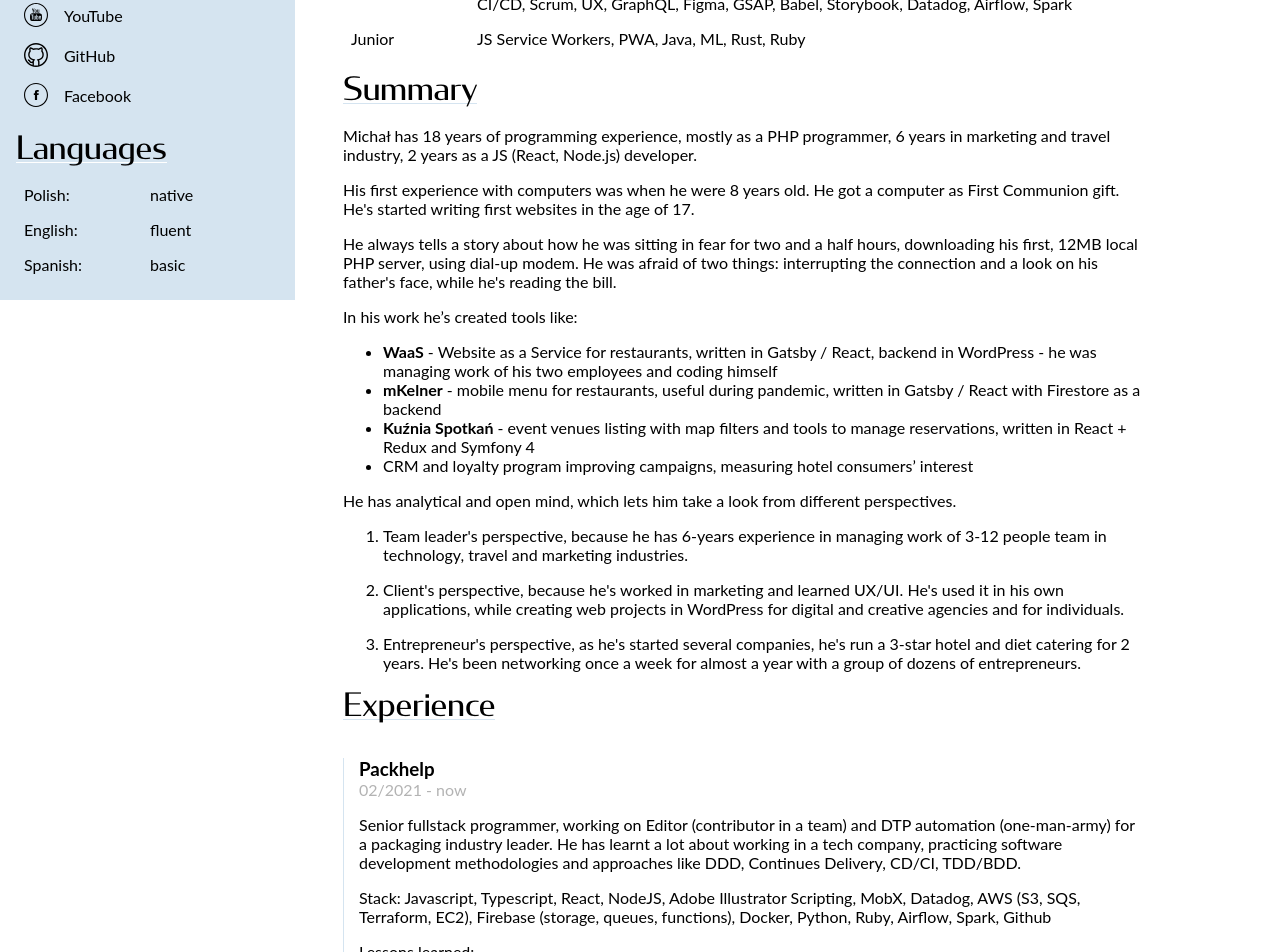
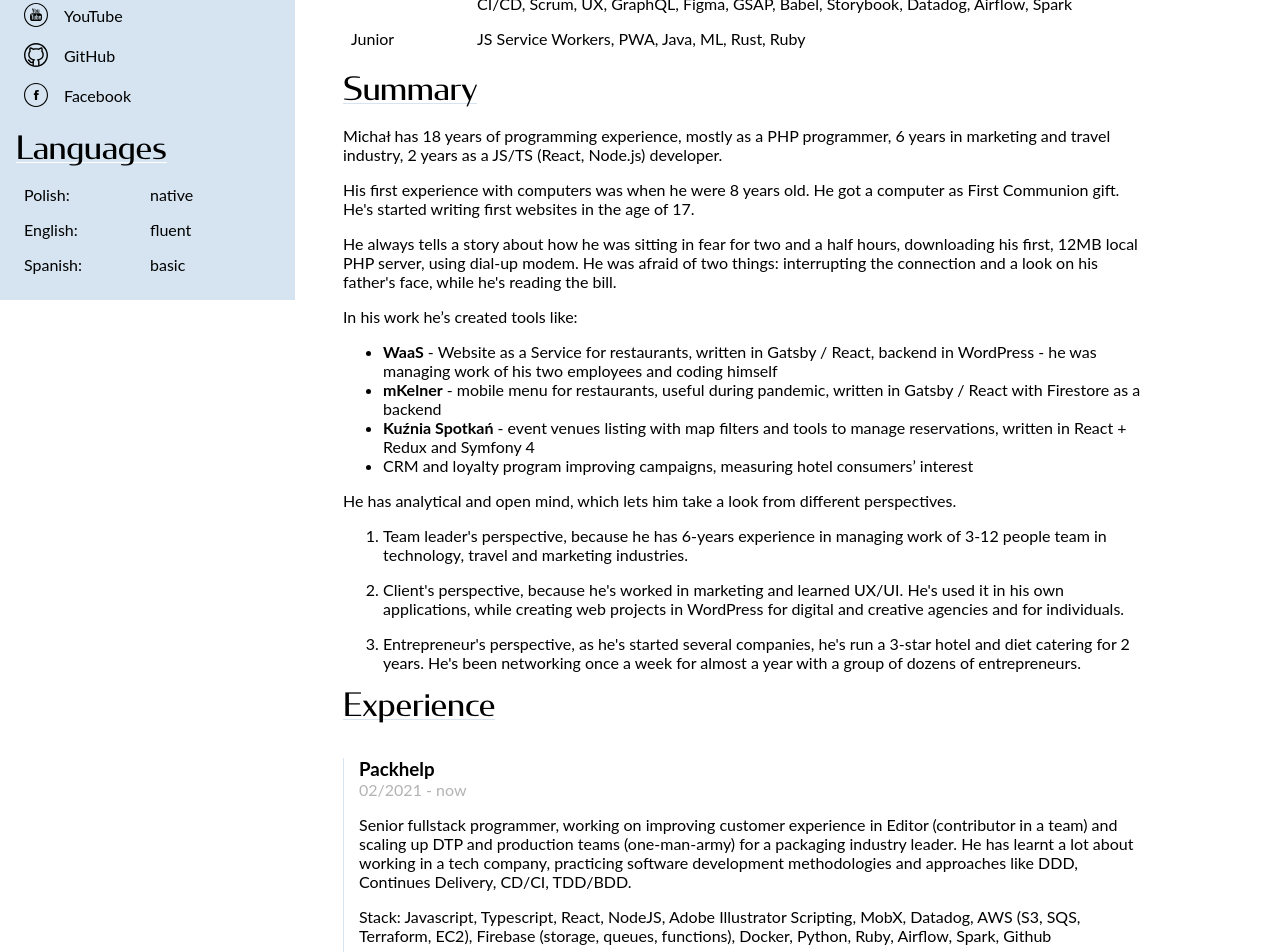
Before and after one commit to degregar/resume, a React (Create React App) app: page / in a window 1280 px wide. Shown: the part 500-1452 px from the top of the page. Built offline with nearby package versions, Linux system fonts and the light colour scheme.

Commit message:
Upgrade PH description

```diff
--- a/src/components/Resume/Experience/Experience.tsx
+++ b/src/components/Resume/Experience/Experience.tsx
@@ -27,9 +27,9 @@
     <ExperienceWrapper>
       <Job project="Packhelp" period="02/2021 - now">
         <p>
-          Senior fullstack programmer, working on Editor (contributor in a team) and DTP automation (one-man-army) for a packaging industry leader. He
-          has learnt a lot about working in a tech company, practicing software development methodologies and approaches like DDD, Continues Delivery,
-          CD/CI, TDD/BDD.
+          Senior fullstack programmer, working on improving customer experience in Editor (contributor in a team) and scaling up DTP and production
+          teams (one-man-army) for a packaging industry leader. He has learnt a lot about working in a tech company, practicing software development
+          methodologies and approaches like DDD, Continues Delivery, CD/CI, TDD/BDD.
         </p>
 
         <p>
--- a/src/components/Resume/Summary/Summary.tsx
+++ b/src/components/Resume/Summary/Summary.tsx
@@ -13,7 +13,7 @@
   const programmerExperience = (
     <p key="programmerExperience">
       Michał has {programmerYears} years of programming experience, mostly as a PHP programmer, 6 years in marketing and travel industry, {reactYears}{" "}
-      years as a JS (React, Node.js) developer.
+      years as a JS/TS (React, Node.js) developer.
     </p>
   )
 
```
